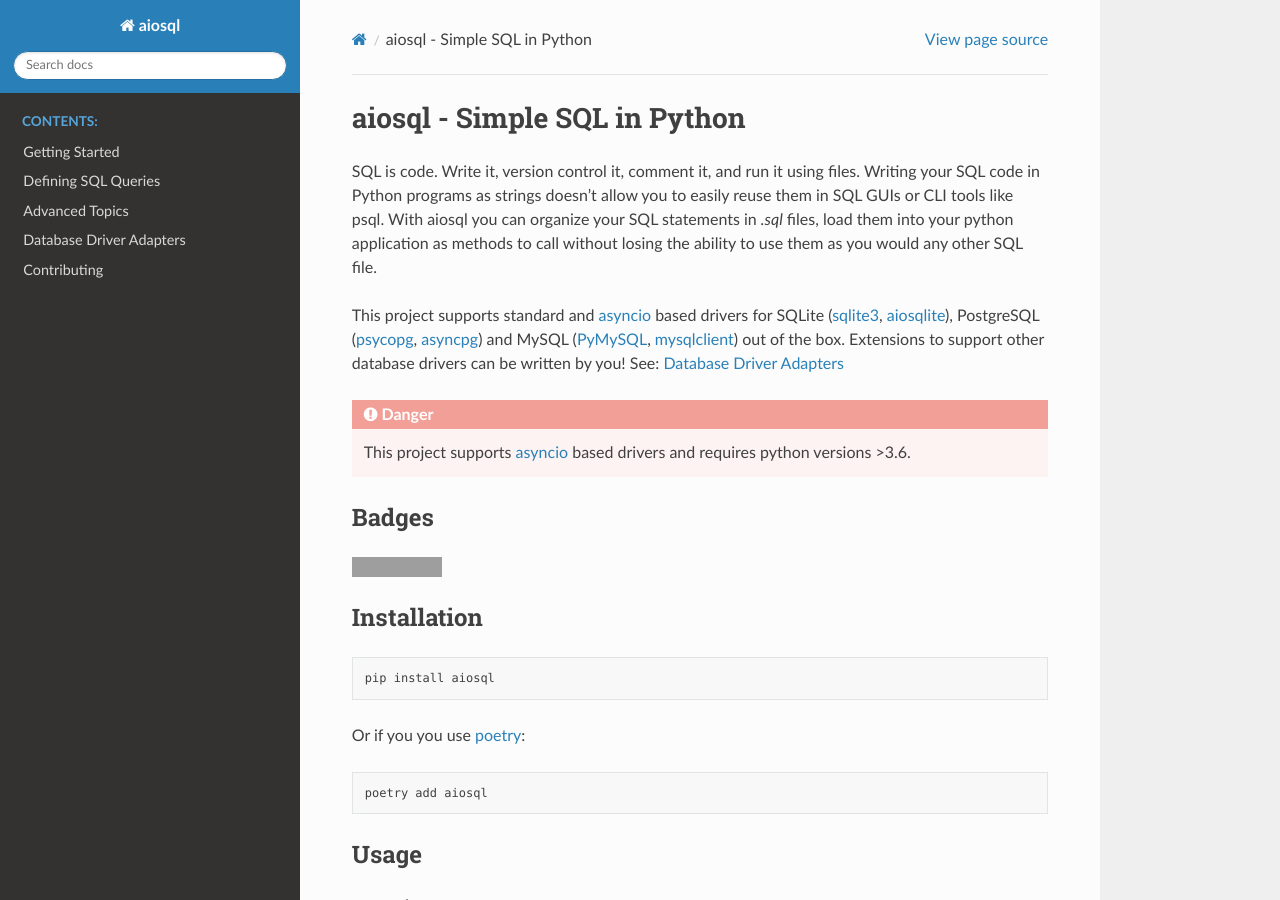
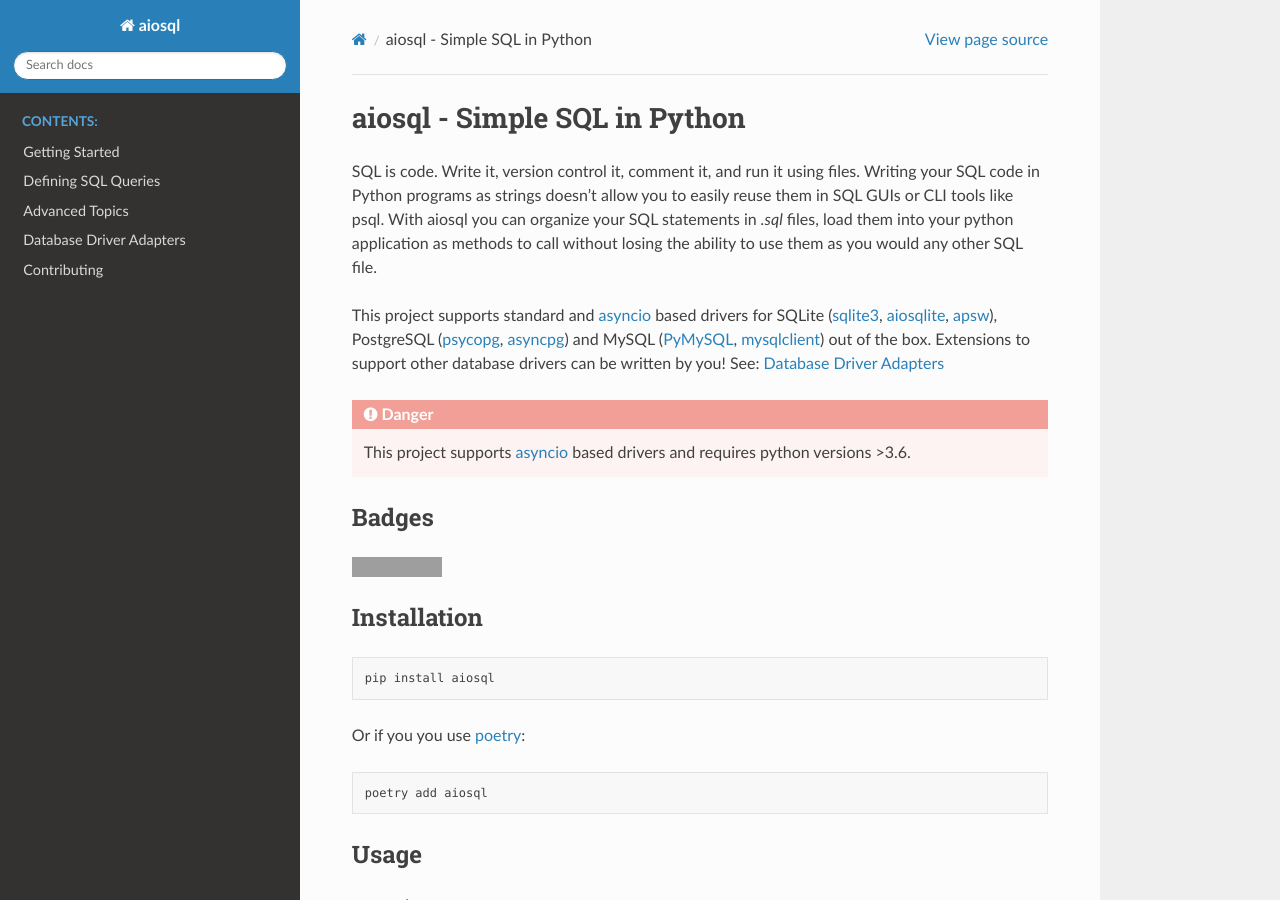
Before and after one commit to nackjicholson/aiosql, a Sphinx documentation site: the page built from docs/source/index.rst, in a window 1280 px wide and 900 px high. Built offline with Sphinx 7.4.7 and the Read the Docs theme 2.0.0, drawn with Linux system fonts in a browser that asks for light colours; pages that are not in the unit, such as notebooks, are missing from menus; grey boxes are pictures that could not be loaded.

Commit message:
Document apsw support.

```diff
--- a/docs/source/index.rst
+++ b/docs/source/index.rst
@@ -9,7 +9,7 @@ aiosql - Simple SQL in Python
 SQL is code. Write it, version control it, comment it, and run it using files. Writing your SQL code in Python programs as strings doesn't allow you to easily reuse them in SQL GUIs or CLI tools like psql. With aiosql you can organize your SQL statements in *.sql* files, load them into your python application as methods to call without losing the ability to use them as you would any other SQL file.
 
 This project supports standard and `asyncio <https://docs.python.org/3/library/asyncio.html>`__ based
-drivers for SQLite (`sqlite3 <https://docs.python.org/3/library/sqlite3.html>`__, `aiosqlite <https://aiosqlite.omnilib.dev/en/latest/?badge=latest>`__),
+drivers for SQLite (`sqlite3 <https://docs.python.org/3/library/sqlite3.html>`__, `aiosqlite <https://aiosqlite.omnilib.dev/en/latest/?badge=latest>`__, `apsw <https://pypi.org/project/apsw/>`__),
 PostgreSQL (`psycopg <https://www.psycopg.org/docs/>`__, `asyncpg <https://magicstack.github.io/asyncpg/current/>`__)
 and MySQL (`PyMySQL <https://github.com/PyMySQL/PyMySQL/>`__, `mysqlclient <https://pypi.org/project/mysqlclient/>`__) out of the box.
 Extensions to support other database drivers can be written by you! See: `Database Driver Adapters <./database-driver-adapters.md>`__
```
